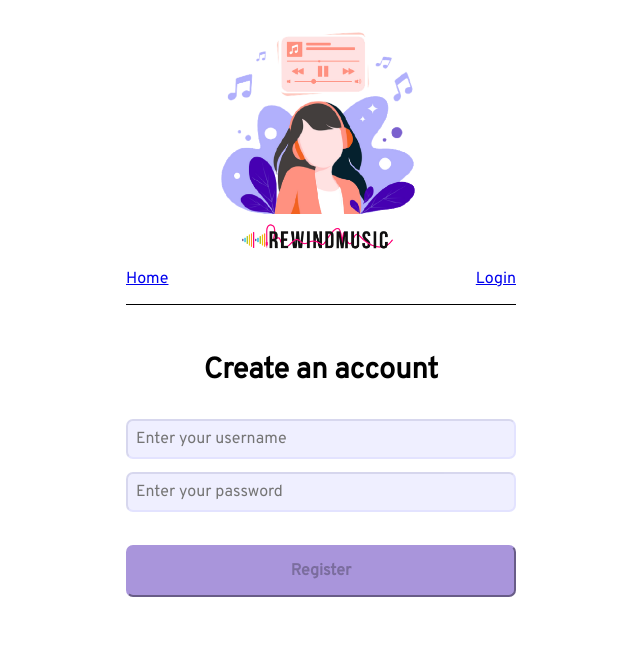
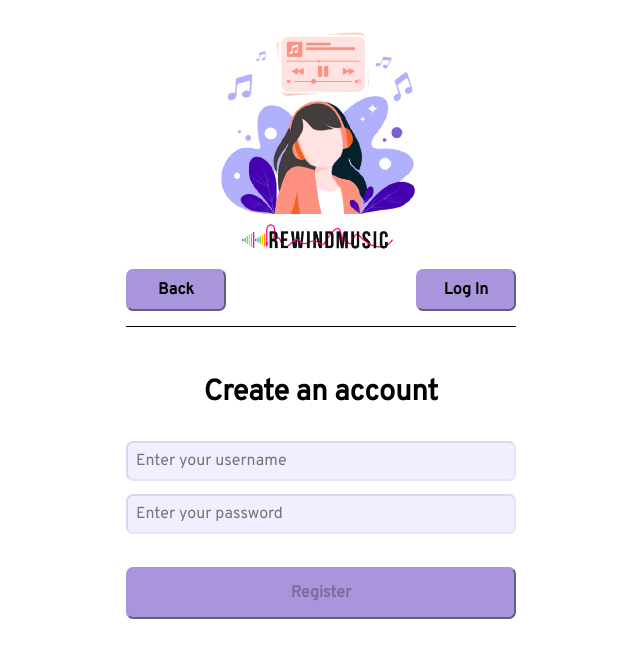
Before and after one commit to AndreaBitmind/andrea-martinez-rewindmusic-front, a React (Create React App) app: page /register in a window 1280 px wide. Shown: the top 658 px of the page, without its empty margins (319-959 px from the left). Built offline with nearby package versions, Linux system fonts and the light colour scheme; no server answers.

Commit message:
added functionality to buttons in navigation

```diff
--- a/src/components/Navigation/Navigation.tsx
+++ b/src/components/Navigation/Navigation.tsx
@@ -1,25 +1,51 @@
-import { NavLink, useLocation } from "react-router-dom";
+import { NavLink, useLocation, useNavigate } from "react-router-dom";
+import useApi from "../../hooks/useApi/useApi";
+import Button from "../Button/Button";
 import { NavigationStyled } from "./NavigationStyled";
 
 export const Navigation = () => {
   const { pathname } = useLocation();
+  const { logOut } = useApi();
+  const navigate = useNavigate();
+
+  const handleLogOut = () => {
+    logOut();
+    navigate("/login");
+  };
+
+  const handleLogIn = () => {
+    navigate("/login");
+  };
+
+  const handleRegister = () => {
+    navigate("/register");
+  };
 
   return (
     <>
       <NavigationStyled>
         {pathname === "/login" && (
-          <NavLink className="navlink" to={"/register"}>
-            Register
-          </NavLink>
+          <Button
+            actionOnClick={handleRegister}
+            className="autentication"
+            type="submit"
+            buttonText="Register"
+          />
         )}
         {pathname === "/register" && (
           <div className="main-buttons">
-            <NavLink className="navlink" to={"/login"}>
-              Home
-            </NavLink>
-            <NavLink className="navlink" to={"/login"}>
-              Login
-            </NavLink>
+            <Button
+              actionOnClick={handleLogIn}
+              className="autentication"
+              type="submit"
+              buttonText="Back"
+            />
+            <Button
+              actionOnClick={handleLogIn}
+              className="autentication"
+              type="submit"
+              buttonText="Log In"
+            />
           </div>
         )}
         {pathname === "/songs" && (
@@ -27,9 +53,12 @@ export const Navigation = () => {
             <NavLink className="navlink-upload" to={"/login"}>
               Upload song
             </NavLink>
-            <NavLink className="navlink" to={"/login"}>
-              Logout
-            </NavLink>
+            <Button
+              actionOnClick={handleLogOut}
+              className="autentication"
+              type="submit"
+              buttonText="LogOut"
+            />
           </div>
         )}
       </NavigationStyled>
```
